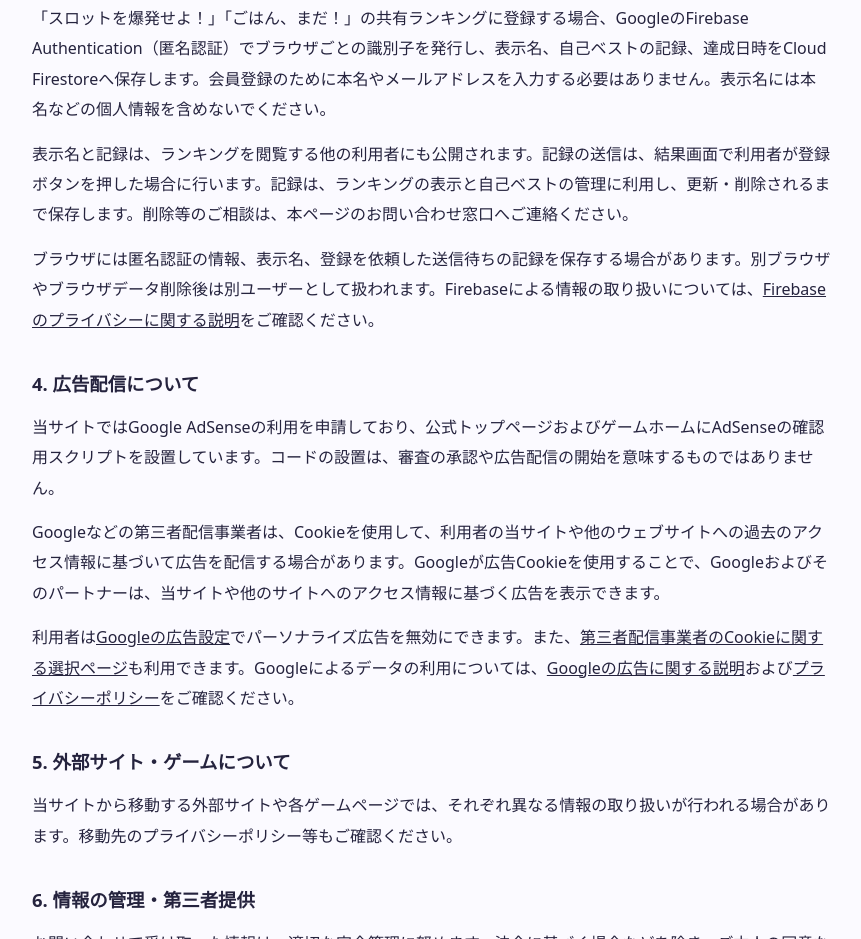
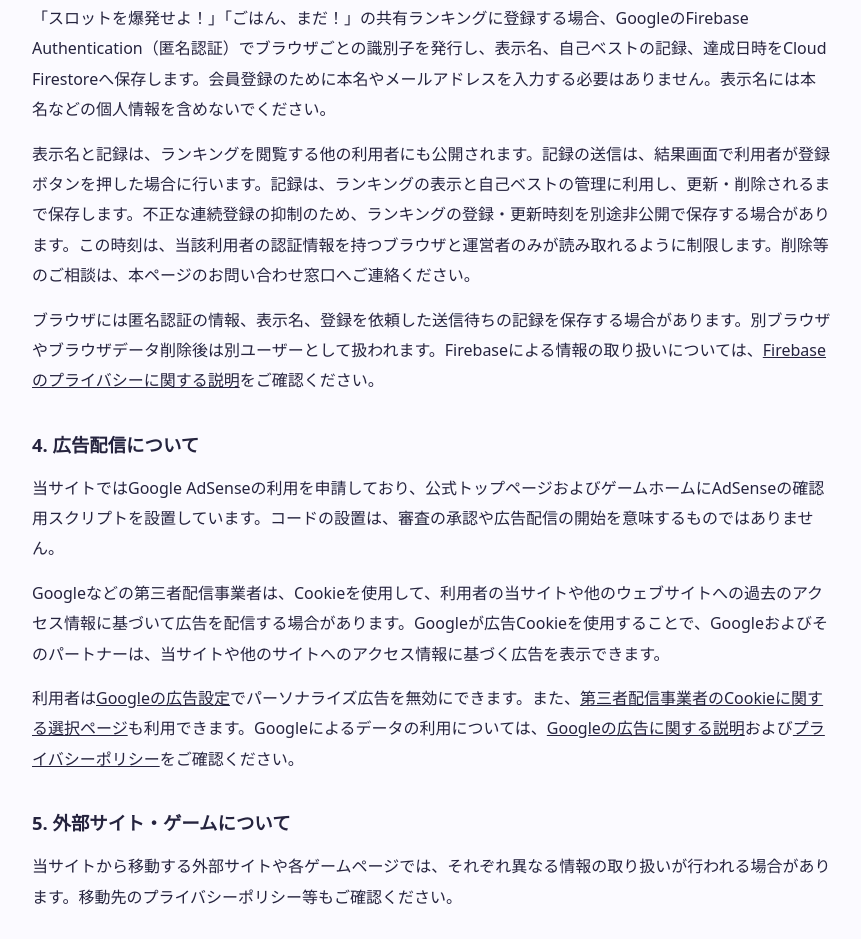
Before and after one commit to asobeatapps-ops/gamehome, a plain HTML site: page privacy.html in a window 1280 px wide. Shown: the part 956-1895 px from the top of the page, without its empty margins (208-1069 px from the left). Drawn offline with Linux system fonts and the light colour scheme.

Commit message:
Explain private submission timing used to limit leaderboard spam

```diff
--- a/privacy.html
+++ b/privacy.html
@@ -36,7 +36,7 @@
 
       <h2>3-2. ゲームの共有ランキングについて</h2>
       <p>「スロットを爆発せよ！」「ごはん、まだ！」の共有ランキングに登録する場合、GoogleのFirebase Authentication（匿名認証）でブラウザごとの識別子を発行し、表示名、自己ベストの記録、達成日時をCloud Firestoreへ保存します。会員登録のために本名やメールアドレスを入力する必要はありません。表示名には本名などの個人情報を含めないでください。</p>
-      <p>表示名と記録は、ランキングを閲覧する他の利用者にも公開されます。記録の送信は、結果画面で利用者が登録ボタンを押した場合に行います。記録は、ランキングの表示と自己ベストの管理に利用し、更新・削除されるまで保存します。削除等のご相談は、本ページのお問い合わせ窓口へご連絡ください。</p>
+      <p>表示名と記録は、ランキングを閲覧する他の利用者にも公開されます。記録の送信は、結果画面で利用者が登録ボタンを押した場合に行います。記録は、ランキングの表示と自己ベストの管理に利用し、更新・削除されるまで保存します。不正な連続登録の抑制のため、ランキングの登録・更新時刻を別途非公開で保存する場合があります。この時刻は、当該利用者の認証情報を持つブラウザと運営者のみが読み取れるように制限します。削除等のご相談は、本ページのお問い合わせ窓口へご連絡ください。</p>
       <p>ブラウザには匿名認証の情報、表示名、登録を依頼した送信待ちの記録を保存する場合があります。別ブラウザやブラウザデータ削除後は別ユーザーとして扱われます。Firebaseによる情報の取り扱いについては、<a href="https://firebase.google.com/support/privacy?hl=ja">Firebaseのプライバシーに関する説明</a>をご確認ください。</p>
 
       <h2>4. 広告配信について</h2>
```
